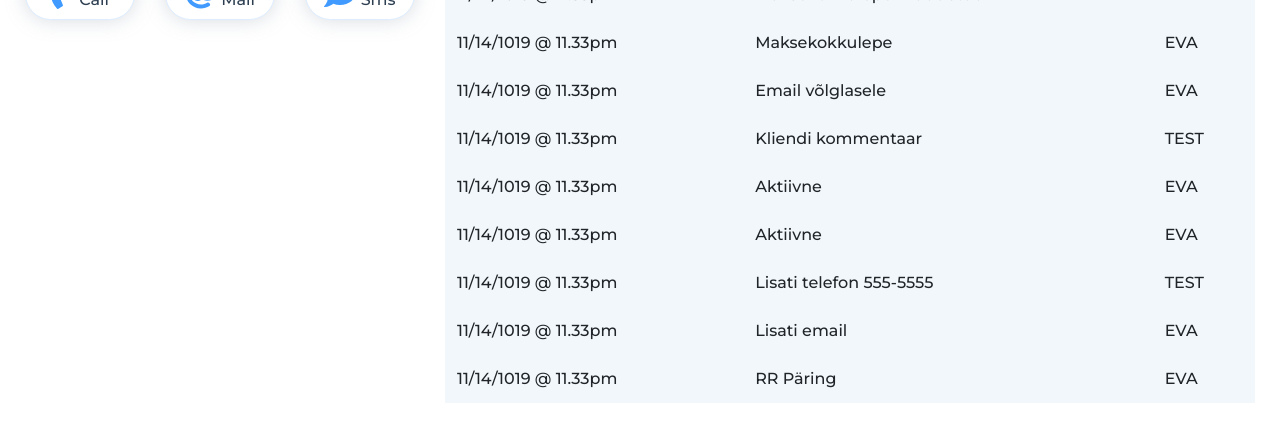
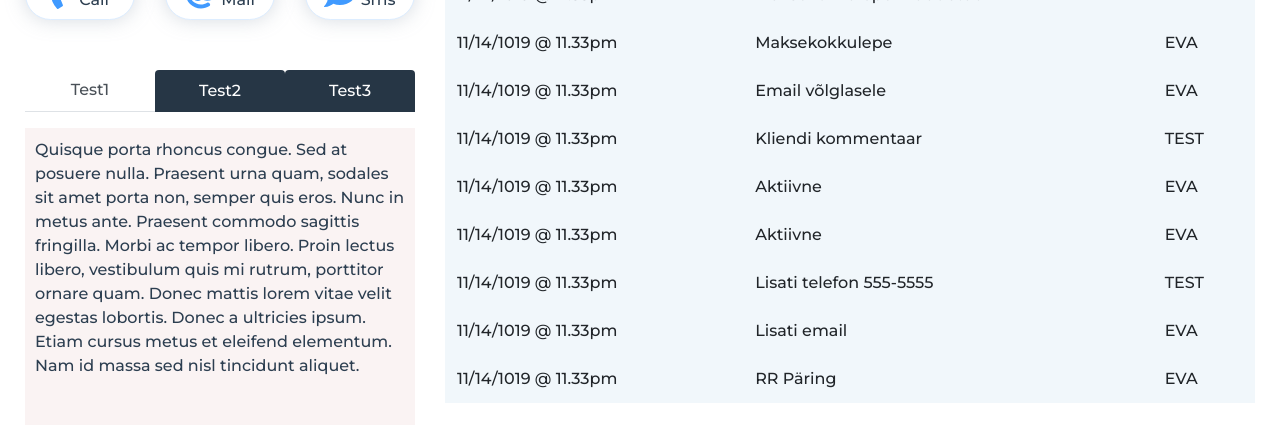
Before and after one commit to levatech007/vue-aurelius, a Vue app: page / in a window 1280 px wide. Shown: the part 808-1233 px from the top of the page. Built offline with nearby package versions, Linux system fonts and the light colour scheme.

Commit message:
tab component

```diff
--- a/src/components/ClaimInfo.vue
+++ b/src/components/ClaimInfo.vue
@@ -46,7 +46,7 @@
       <div class="row inputs">
         <div class="col-lg-1 col-form-label">Status</div>
         <Dropdown v-bind:options="options" selected="Aktiivne"/>
-        <div class="col-lg-1">Handler</div>
+        <div class="col-lg-1 col-form-label">Handler</div>
         <div class="col-lg-5">
           <input placeholder="AB-122345" type="text" class="form-control" aria-label="Default" aria-describedby="inputGroup-sizing-default"/>
         </div>
--- a/src/components/Main.vue
+++ b/src/components/Main.vue
@@ -16,6 +16,7 @@
           v-bind:icon="btn.icon"
           />
         </div>
+        <Tabs />
       </div>
       <div class="col-lg-8">
         <Reporting />
@@ -31,6 +32,7 @@ import ToolBar from '../components/ToolBar.vue'
 import Reporting from '../components/Reporting.vue'
 import OvalButton from '../components/OvalButton.vue'
 import TestAcc from '../components/TestAccordion.vue'
+import Tabs from '../components/Tabs.vue'
 import Data from '../../data.json'
 
 export default {
@@ -40,7 +42,8 @@ export default {
     ToolBar,
     Reporting,
     OvalButton,
-    TestAcc
+    TestAcc,
+    Tabs
   },
   data: function() {
     return {
@@ -58,4 +61,7 @@ export default {
 main {
   margin: 0 25px;
 }
+.ovals {
+  margin-bottom: 50px !important;
+}
 </style>
--- /dev/null
+++ b/src/components/Tabs.vue
@@ -0,0 +1,54 @@
+<template>
+    <b-tabs content-class="mt-3" justified>
+
+      <b-tab
+        v-for="(tab,idx) in tabs"
+        :title="tab.name"
+        :key="idx">
+        <p>{{ tab.content }}</p>
+      </b-tab>
+    </b-tabs>
+</template>
+
+<script>
+export default {
+  name: 'Tabs',
+  data() {
+    return {
+      tabs: [
+        {"name": "Test1", "content": "Quisque porta rhoncus congue. Sed at posuere nulla. Praesent urna quam, sodales sit amet porta non, semper quis eros. Nunc in metus ante. Praesent commodo sagittis fringilla. Morbi ac tempor libero. Proin lectus libero, vestibulum quis mi rutrum, porttitor ornare quam. Donec mattis lorem vitae velit egestas lobortis. Donec a ultricies ipsum. Etiam cursus metus et eleifend elementum. Nam id massa sed nisl tincidunt aliquet."},
+        {"name":"Test2", "content": "Proin risus dui, pharetra ac aliquet quis, ultrices imperdiet ipsum. Curabitur lacinia, ex in lobortis dignissim, leo ligula luctus magna, non posuere nulla lorem nec purus. Vestibulum imperdiet ultrices facilisis. Fusce sed vehicula libero. Interdum et malesuada fames ac ante ipsum primis in faucibus. Nunc arcu nisl, posuere eget leo quis, accumsan aliquet nisi. Etiam euismod turpis sapien, ac condimentum ex interdum laoreet."},
+        {"name":"Test3", "content": "Praesent sem sem, sodales sed eleifend quis, semper nec odio. Maecenas bibendum leo elementum, vulputate nulla non, malesuada nisl. Phasellus ipsum nulla, rutrum faucibus arcu nec, tincidunt convallis tortor. Vestibulum ut tellus ac nisl gravida suscipit. Mauris in semper massa. Proin dignissim tempus lectus at varius. Ut vel accumsan nibh. Vivamus gravida quam tellus, id luctus velit porttitor at. Maecenas laoreet aliquet dolor in ornare."}
+      ]
+    }
+  }
+}
+</script>
+
+<style>
+li .nav-item {
+  background: #263645;
+}
+.nav-item a {
+  color: #FFF;
+}
+.nav-tabs .nav-link.active, .nav-tabs .nav-item.show .nav-link {
+  color: #FFF;
+  background-color: #409AFF;
+  border: none;
+}
+.nav-tabs .nav-link {
+  border-top-left-radius: 10px;
+  border-top-right-radius: 10px;
+  background: #263645;
+  border: none;
+}
+.tab-content {
+  min-height: 300px;
+  background: #FAF3F3;
+  padding: 10px;
+}
+.mt-3, .my-3 {
+  margin-top: none !important;
+}
+</style>
```
